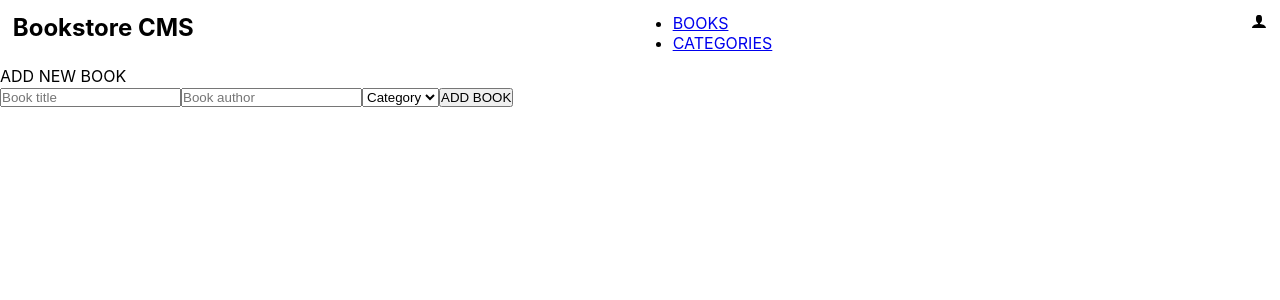
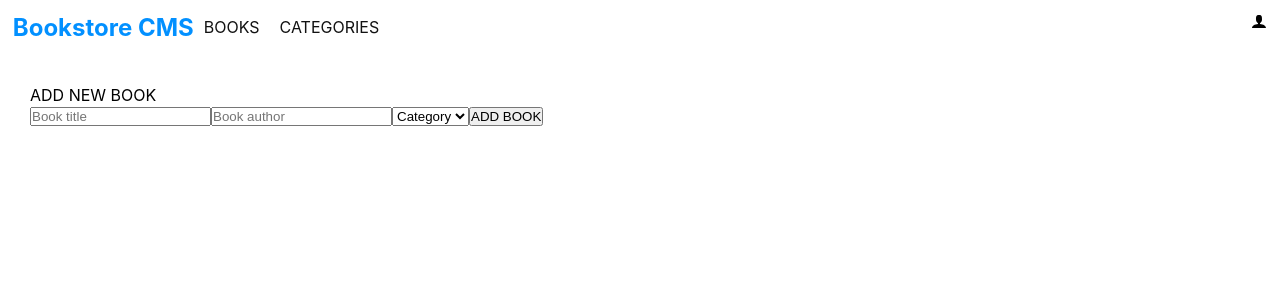
Before and after one commit to Thermiee/Book-Store, a React (Create React App) app: page / in a window 1280 px wide. Shown: the top 300 px of the page. Built offline with nearby package versions, Linux system fonts and the light colour scheme.

Commit message:
install npm packages

```diff
--- a/package.json
+++ b/package.json
@@ -6,6 +6,7 @@
     "@testing-library/jest-dom": "^5.16.2",
     "@testing-library/react": "^12.1.4",
     "@testing-library/user-event": "^13.5.0",
+    "axios": "^0.26.1",
     "prop-types": "^15.8.1",
     "react": "^17.0.2",
     "react-dom": "^17.0.2",
@@ -15,6 +16,7 @@
     "react-scripts": "5.0.0",
     "redux": "^4.1.2",
     "redux-logger": "^3.0.6",
+    "redux-thunk": "^2.4.1",
     "uuid": "^8.3.2",
     "web-vitals": "^2.1.4"
   },
--- a/src/components/Categories.js
+++ b/src/components/Categories.js
@@ -1,3 +1,3 @@
-const Categories = () => <h1 className="title">In construction</h1>;
+const Categories = () => <h1 className="title">Under construction</h1>;
 
 export default Categories;
--- a/src/components/Navbar.js
+++ b/src/components/Navbar.js
@@ -3,6 +3,7 @@ import { ImUser } from 'react-icons/im';
 
 const Navbar = () => (
   <nav className="navigation-bar">
+    <div className="nav-item">
       <h1 className="title">Bookstore CMS</h1>
       <ul className="navigation-links">
         <li className="active">
@@ -12,6 +13,7 @@ const Navbar = () => (
           <Link to="/categories">CATEGORIES</Link>
         </li>
       </ul>
+    </div>
     <ImUser />
   </nav>
 );
--- a/src/index.css
+++ b/src/index.css
@@ -36,3 +36,33 @@ nav.navigation-bar {
   margin: 1%;
   justify-content: space-between;
 }
+.nav-item {
+  display: flex;
+  align-items: center;
+}
+
+ul.navigation-links {
+  display: flex;
+  list-style-type: none;
+}
+
+ul.navigation-links a {
+  padding: 10px;
+  color: #121212;
+  text-decoration: none;
+}
+
+.title {
+  color: #0290ff
+}
+
+.book-card {
+  display: flex;
+  padding: 30px;
+  align-items: center;
+  justify-content: space-between;
+}
+
+form.book-form {
+  padding: 30px;
+}
--- a/src/redux/categories/categories.js
+++ b/src/redux/categories/categories.js
@@ -1,4 +1,4 @@
-const CHECK_STATUS = 'HECK_STATUS';
+const CHECK_STATUS = 'CHECK_STATUS';
 
 export const setCategoryStatus = (status) => ({
   type: CHECK_STATUS,
```
Also changed, not shown: 1 other file (tests, documents, lock files or other folders). Lines whose indentation alone changed are shown as unchanged.
